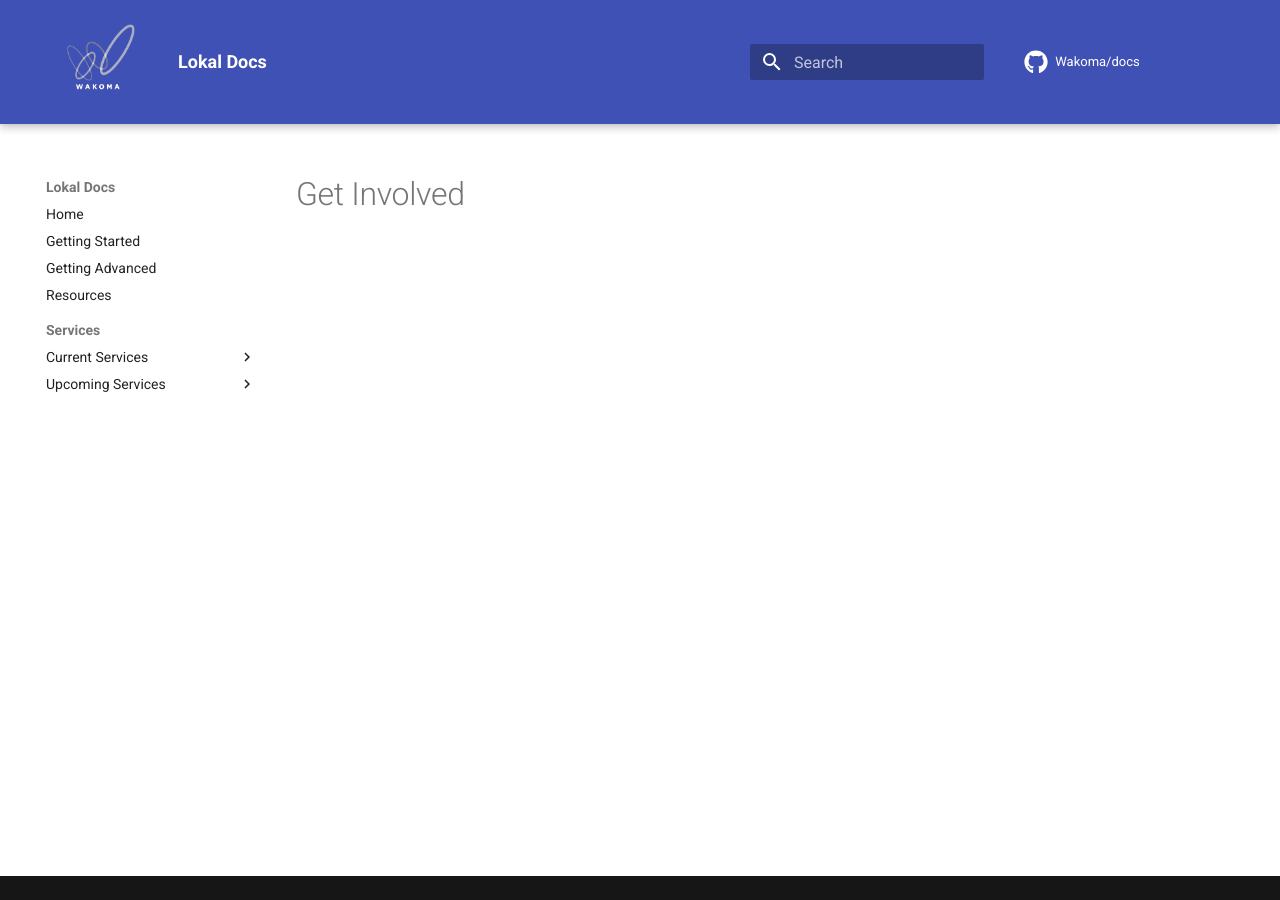
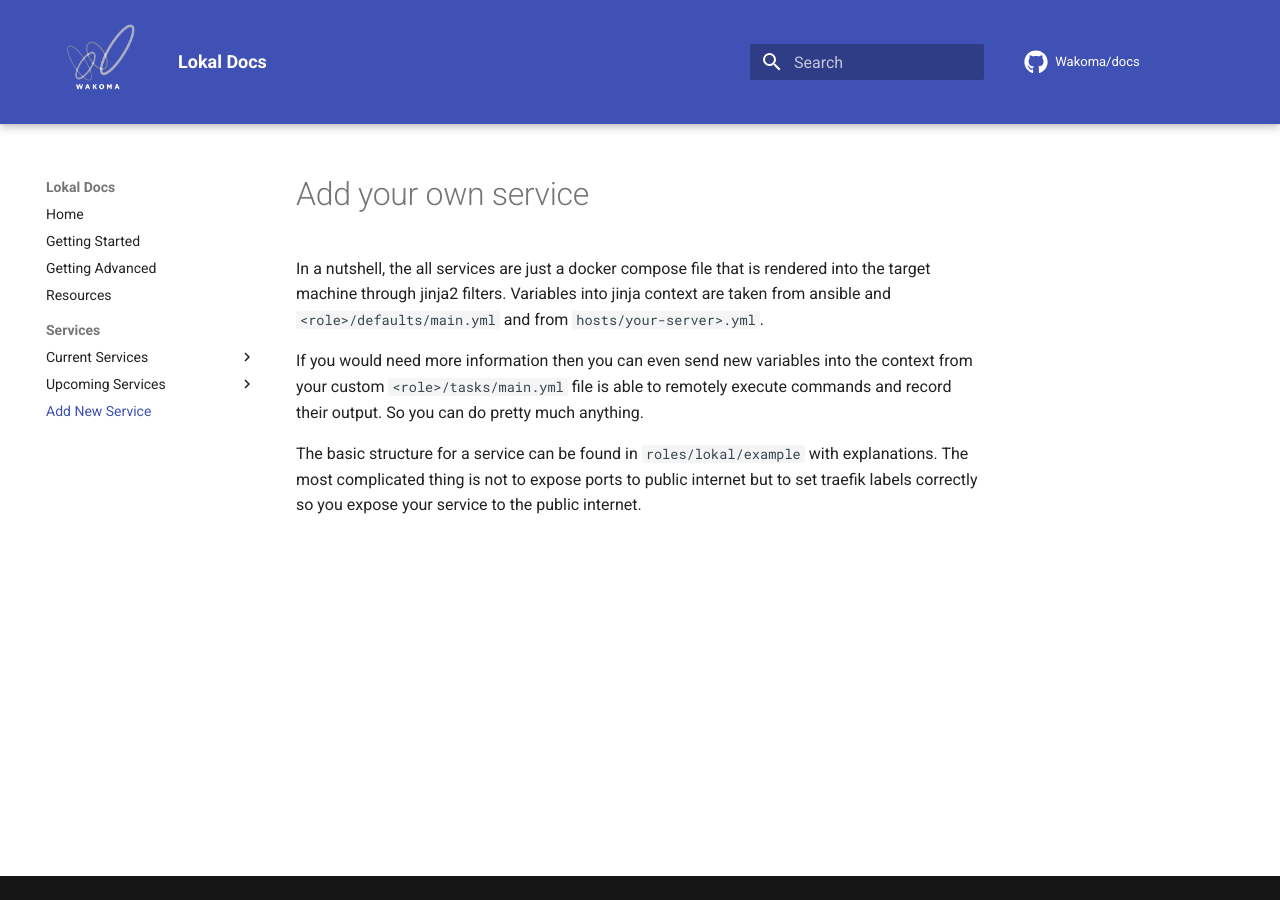
Before and after one commit to Wakoma/docs, an MkDocs documentation site: the page built from docs/contribute.md, in a window 1280 px wide. Built offline with MkDocs 1.6.1 and Material for MkDocs 9.7.7, drawn with Linux system fonts in a browser that asks for light colours; comment, search, counter and statistics services are not loaded.

Commit message:
Start contribute section

```diff
--- a/docs/contribute.md
+++ b/docs/contribute.md
@@ -1 +1,13 @@
-# Get Involved
+# Add your own service
+
+In a nutshell, the all services are just a docker compose file that is rendered
+into the target machine through jinja2 filters. Variables into jinja context
+are taken from ansible and `<role>/defaults/main.yml` and from `hosts/your-server>.yml`.
+
+If you would need more information then you can even send new variables into the context
+from your custom `<role>/tasks/main.yml` file is able to remotely execute commands and
+record their output. So you can do pretty much anything.
+
+The basic structure for a service can be found in `roles/lokal/example` with explanations.
+The most complicated thing is not to expose ports to public internet but to set
+traefik labels correctly so you expose your service to the public internet.
--- a/mkdocs.yml
+++ b/mkdocs.yml
@@ -87,3 +87,4 @@ nav:
       - Roundcube: services/roundcube/index.md
       - Syncthing: services/syncthing/index.md
       - Tinytinyrss: services/tinytinyrss/index.md
+    - Add New Service: contribute.md
```
